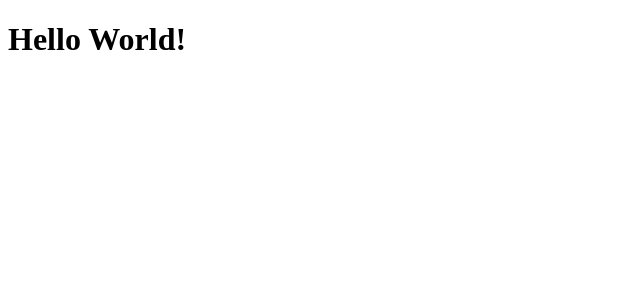
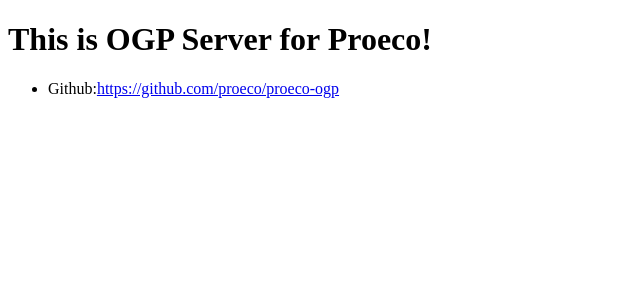
Before and after one commit to proeco/proeco-ogp, a Next.js app: page / in a window 1280 px wide. Shown: the top 300 px of the page, without its empty margins (0-640 px from the left). Built offline with nearby package versions, Linux system fonts and the light colour scheme.

Commit message:
🚨 fix

```diff
--- a/src/pages/_app.tsx
+++ b/src/pages/_app.tsx
@@ -1,7 +1,7 @@
-import { AppProps } from 'next/app'
+import { AppProps } from 'next/app';
 
 function MyApp({ Component, pageProps }: AppProps) {
-  return <Component {...pageProps} />
+  return <Component {...pageProps} />;
 }
 
-export default MyApp
+export default MyApp;
--- a/src/pages/index.tsx
+++ b/src/pages/index.tsx
@@ -1,5 +1,13 @@
 export default function Home() {
   return (
-   <div><h1>Hello World!</h1></div>
-  )
+    <div>
+      <h1>This is OGP Server for Proeco!</h1>
+      <ul>
+        <li>
+          Github:
+          <a href="https://github.com/proeco/proeco-ogp">https://github.com/proeco/proeco-ogp</a>
+        </li>
+      </ul>
+    </div>
+  );
 }
```
Also changed, not shown: src/components/StoryOgpTemplate/StoryOgpTemplate.tsx (+2 -6 lines).
